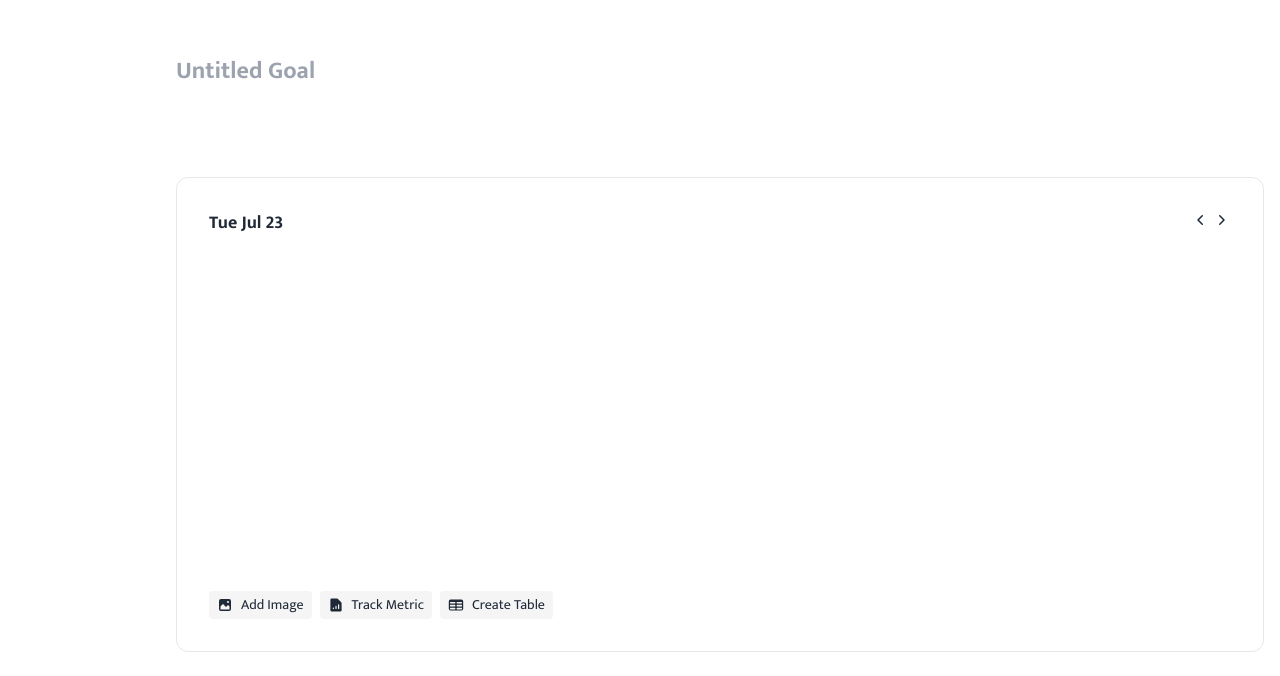
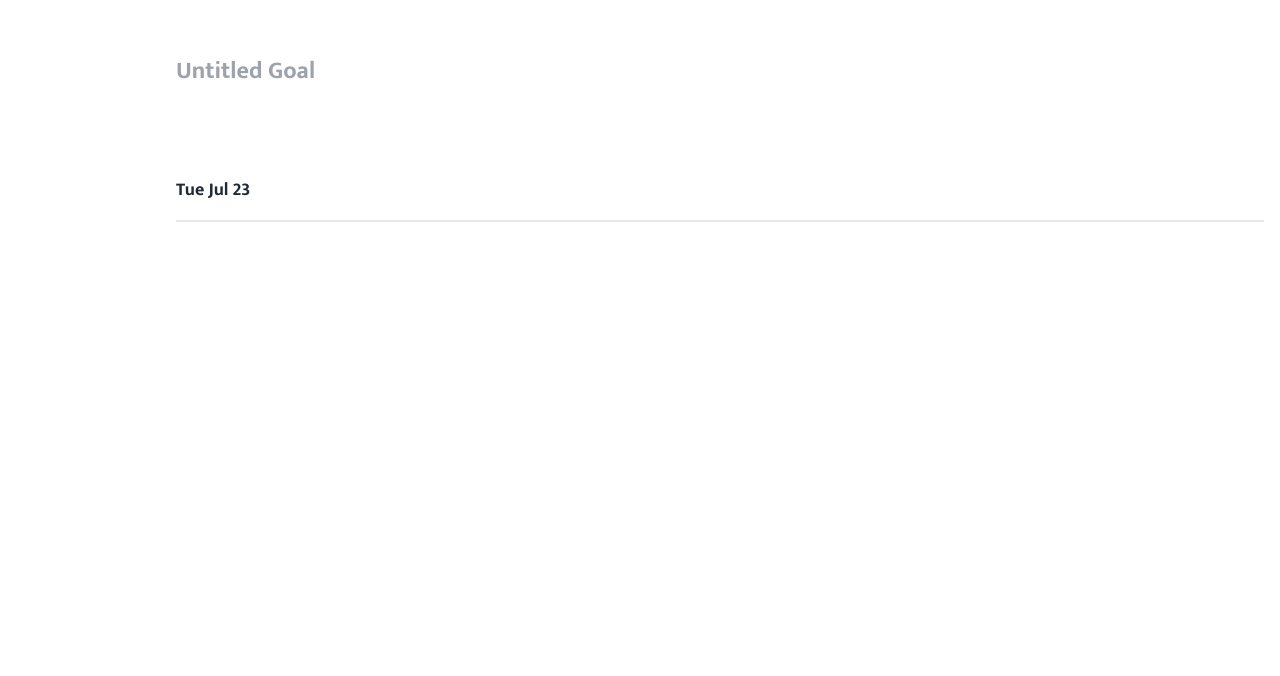
Before and after one commit to fahim-kamal/sym, a Next.js app: page /goal in a window 1280 px wide. Shown: the part 221-897 px from the top of the page. After the commit the page ends 821 px from the top, so only its background shows below. Built offline with nearby package versions, Linux system fonts and the light colour scheme.

Commit message:
fixes: bg color of goal title and positioning

```diff
--- a/src/app/goal/note.js
+++ b/src/app/goal/note.js
@@ -25,12 +25,12 @@ function NoteHeader() {
   const split = today.split(" ", 3).join(" ");
 
   return (
-    <div className="flex flex-row justify-between">
+    <div className="flex flex-row justify-between pb-4 border-b-2">
       <h3>{split}</h3>
-      <div className="flex flex-row">
+      {/* <div className="flex flex-row">
         <ChevronLeft />
         <ChevronRight />
-      </div>
+      </div> */}
     </div>
   );
 }
@@ -47,15 +47,13 @@ function NoteButtonBar() {
 
 export default function Note() {
   return (
-    <div className="p-8 border rounded-xl flex-1">
+    <div className="flex-1">
       <div className="flex flex-col justify-between gap-y-4">
         <div className="flex flex-col gap-y-4">
           <NoteHeader />
           <Editor />
         </div>
-        <div className="">
-          <NoteButtonBar />
-        </div>
+        <div className="">{/* <NoteButtonBar /> */}</div>
       </div>
     </div>
   );
```
